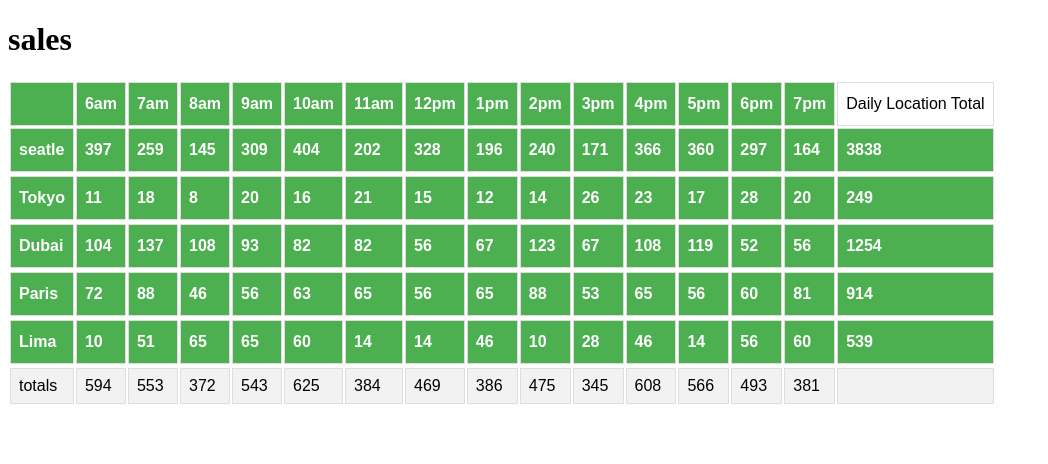
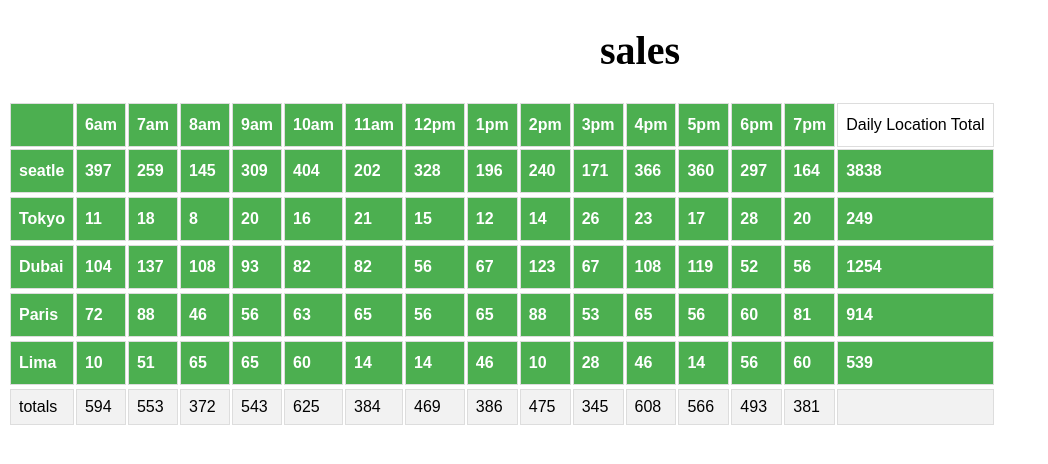
Before and after one commit to Laith-Hayajneh/cookie-stand, a plain HTML site: page sales.html in a window 1280 px wide. Shown: the whole page, without its empty margins (0-1048 px from the left). Drawn offline with Linux system fonts and the light colour scheme.

Commit message:
final lab07

```diff
--- a/css/style.css
+++ b/css/style.css
@@ -1,6 +1,6 @@
-/* h1 {text-align: center;
+h1 {text-align: center;
     font-size: 40px;}
-
+  /*
 p {text-align: center;
     color: rgb(223, 232, 241);
     border: 3px rgb(247, 243, 22);
```
Also changed, not shown: sales.html (+1 -0 lines).
